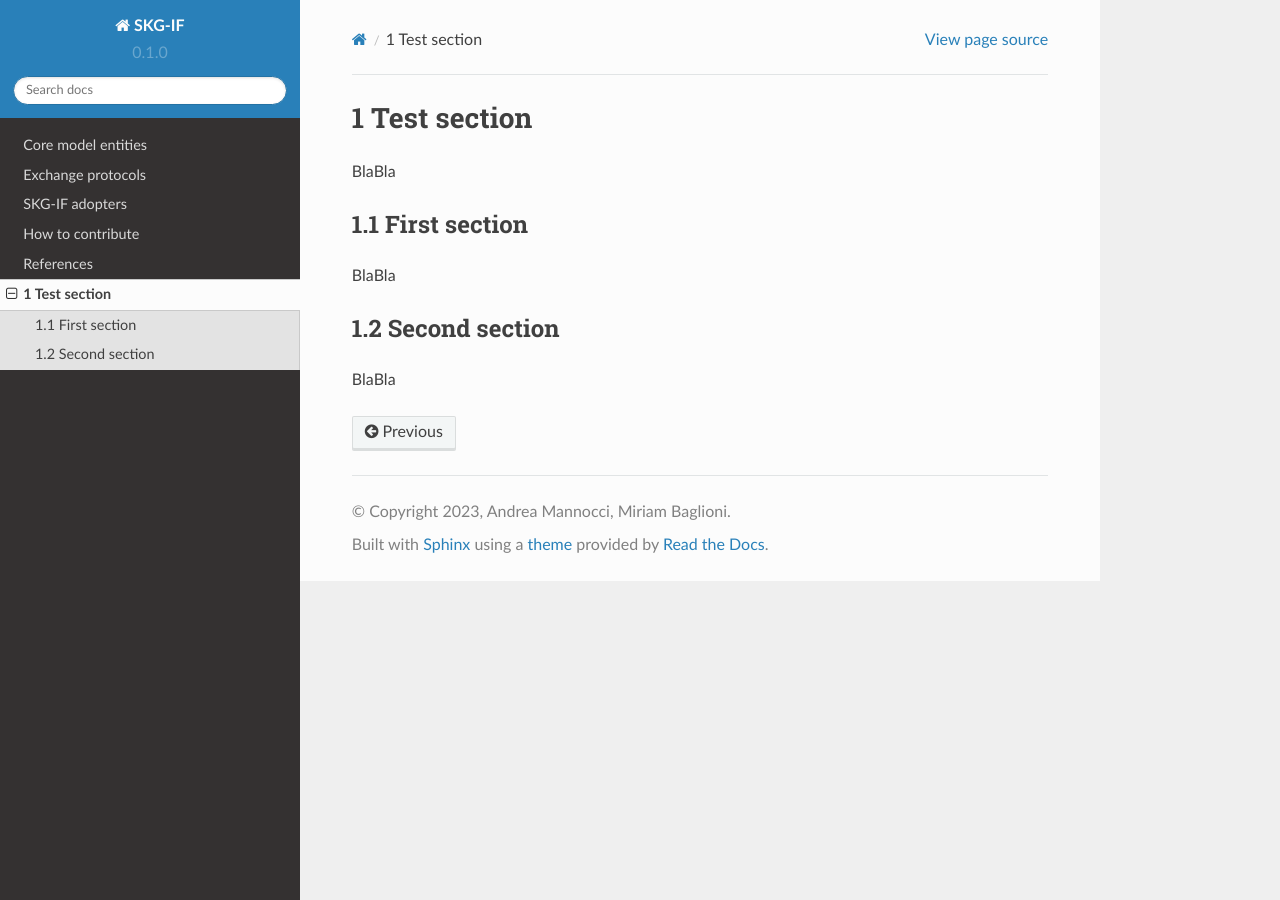
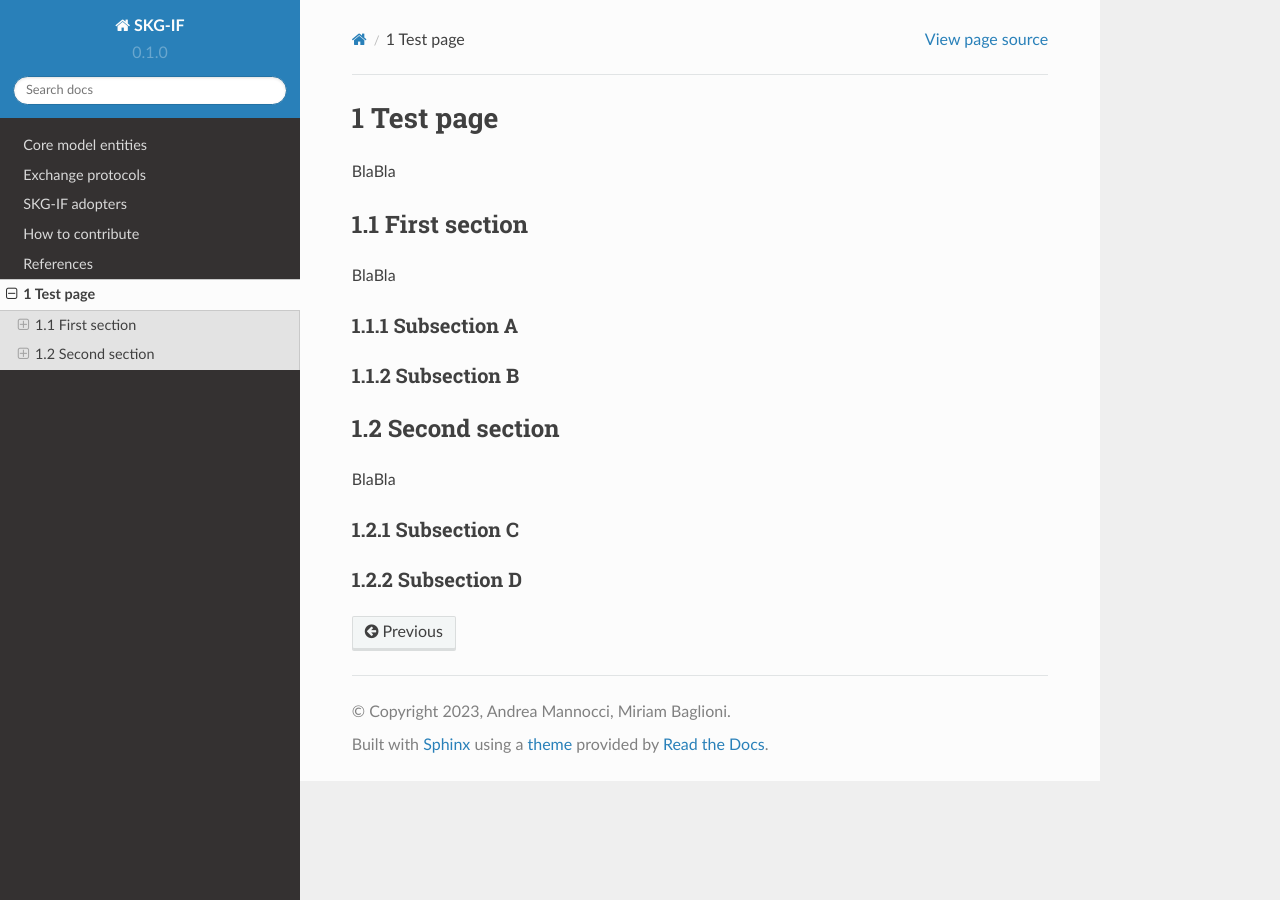
Before and after one commit to andremann/SKG-IF, a Sphinx documentation site: the page built from docs/source/test.rst, in a window 1280 px wide. Built offline with Sphinx 7.4.7 and the Read the Docs theme 2.0.0, drawn with Linux system fonts in a browser that asks for light colours.

Commit message:
testing numbering

```diff
--- a/docs/source/test.rst
+++ b/docs/source/test.rst
@@ -1,4 +1,4 @@
-Test section
+Test page
 ==============
 .. sectnum::
 
@@ -10,7 +10,19 @@ First section
 
 BlaBla
 
+Subsection A
+^^^^^^^^
+
+Subsection B
+^^^^^^^^
+
 Second section
 --------------
 
 BlaBla
+
+Subsection C
+^^^^^^^^
+
+Subsection D
+^^^^^^^^
```
